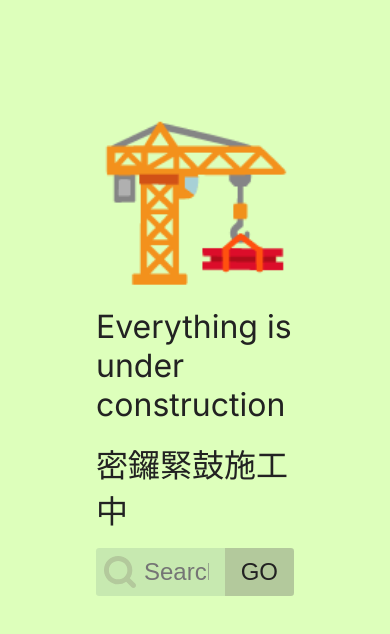
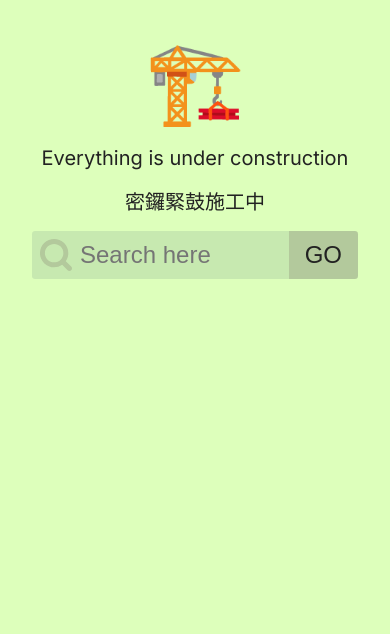
Before and after one commit to badpolymer/Tsz, a Next.js app: page / in a window 390 px wide. Shown: the top 634 px of the page. Built offline with nearby package versions, Linux system fonts and the light colour scheme.

Commit message:
add mobile css

```diff
--- a/src/app/page.module.scss
+++ b/src/app/page.module.scss
@@ -1,6 +1,8 @@
 @import "variables";
 
 $search-bar-border-radius: 0.2rem;
+
+
 .main {
   display: flex;
   flex-direction: column;
@@ -9,18 +11,20 @@ $search-bar-border-radius: 0.2rem;
   gap: 1rem;
   padding: 6rem;
   min-height: 100vh;
+  transition: all 1s;
+
 }
 
 .main {
   .building_emoji{
     font-size: 10rem;
+    transition: all 1s;
   }
 
   div{
     font-size: 2rem;
     color: var(--c0);
-
-
+    transition: all 1s;
   }
 }
 
@@ -125,6 +129,33 @@ $search-bar-border-radius: 0.2rem;
 
 
 }
+
+
+
+
+
+
+@media (max-width: 768px) {
+  .main {
+    padding: 2rem;
+
+    .building_emoji{
+      font-size: 5rem;
+    }
+
+    div{
+      font-size: 1.25rem;
+      color: var(--c0);
+    }
+  }
+  .grid {
+    grid-template-columns: repeat(2, 50%);
+  }
+}
+
+
+
+
 
 
 
```
